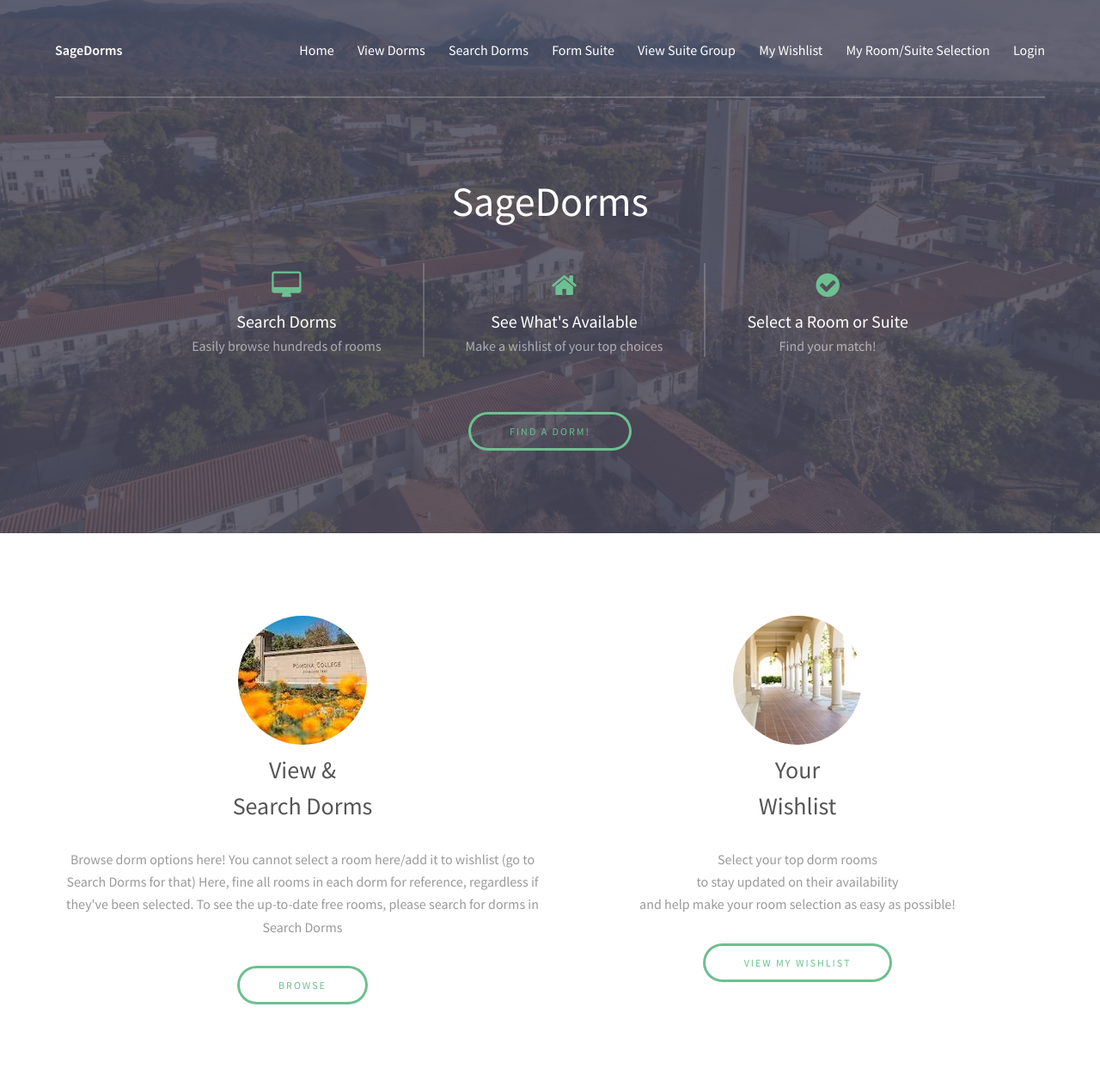
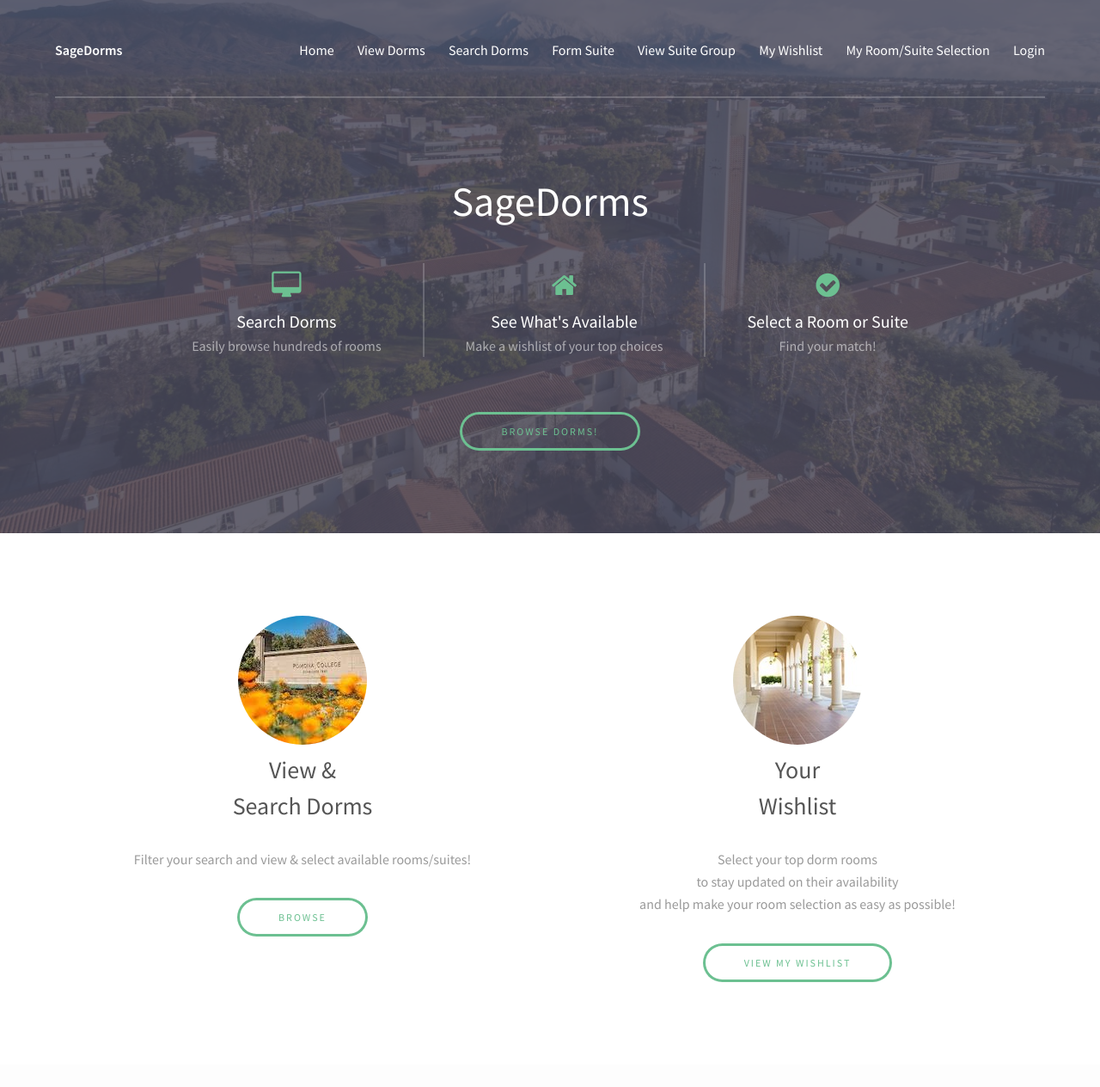
Before and after one commit to ilanashapiro/SageDorms, a Flask app: page / in a window 1280 px wide. Shown: the whole page at 86% size. After the commit the page ends 1142 px from the top, so only its background shows below. Run offline with Flask 2, Linux system fonts and the light colour scheme.

Commit message:
Changed homepage buttons slightly

```diff
--- a/templates/index.html
+++ b/templates/index.html
@@ -48,7 +48,7 @@
 					</div>
 
 					<footer>
-						<a href="{{url_for('dorms')}}" class="button">Find a Dorm!</a>
+						<a href="{{url_for('dorms')}}" class="button">Browse Dorms!</a>
 					</footer>
 				</div>
 			</section>
@@ -65,11 +65,12 @@
 							<header>
 								<h3>View & <br /> Search Dorms</h3>
 							</header>
-							<p>Browse dorm options here! You cannot select a room here/add it to wishlist (go to Search Dorms for that)
+							<p>Filter your search and view & select available rooms/suites!</p>
+							<!-- <p>Browse dorm options here! You cannot select a room here/add it to wishlist (go to Search Dorms for that)
 								Here, fine all rooms in each dorm for reference, regardless if they've been selected.
-								To see the up-to-date free rooms, please search for dorms in Search Dorms</p>
+								To see the up-to-date free rooms, please search for dorms in Search Dorms</p> -->
 							<footer>
-								<a href="{{url_for('dorms')}}" class="button">Browse </a>
+								<a href="{{url_for('selectionpage')}}" class="button">Browse </a>
 							</footer>
 						</article>
 						<article>
```
Also changed, not shown: 1 other file.
